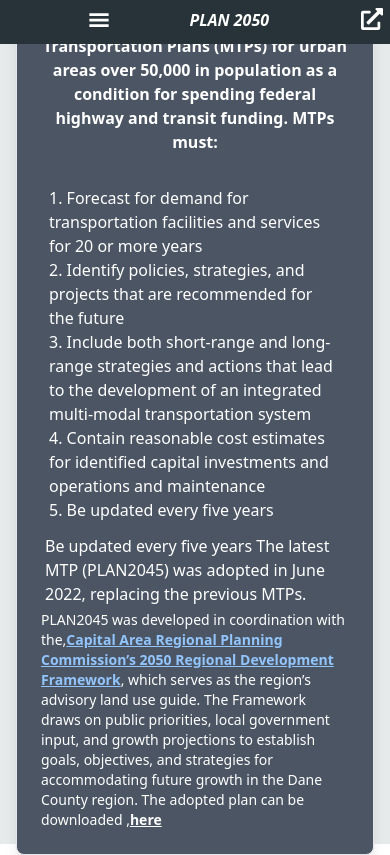
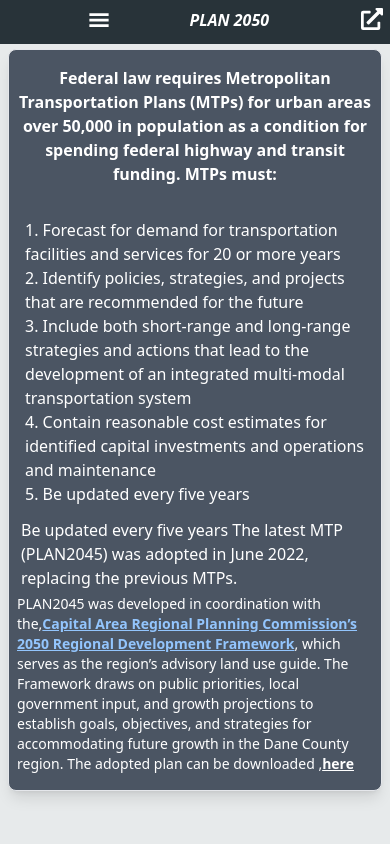
Before and after one commit to Prasanna018/plan-2050, a React (Vite) app: page /report in a window 390 px wide. Built offline with nearby package versions, Linux system fonts and the light colour scheme.

Commit message:
mobile version

```diff
--- a/src/Pages/Report.jsx
+++ b/src/Pages/Report.jsx
@@ -2,9 +2,10 @@
 
 function Report() {
     return (
-        <div className='w-screen lg:h-[80vh] h-[90vh] sm:h-[60vh] flex justify-center items-center lg:p-2 p-4'>
+        <div className='w-screen lg:h-[80vh] h-[90vh]  sm:h-[60vh] flex justify-center items-center lg:p-1 p-2'>
 
-            <div className='border bg-gray-600 p-6 lg:h-fit lg:w-2/3 rounded-lg shadow-lg flex   flex-col items-center'>
+            <div className='border bg-gray-600 py-4 px-2  lg:h-fit lg:w-2/3 rounded-lg shadow-lg flex h-fit  flex-col items-center lg:pt-0
+             '>
                 <span className='text-center lg:p-2 text-white font-bold sm:text-xl lg:text-2xl'>Federal law requires Metropolitan Transportation Plans (MTPs) for urban areas over 50,000 in population as a condition for spending federal highway and transit funding.  MTPs must:	</span>
                 <br></br>
 
```
